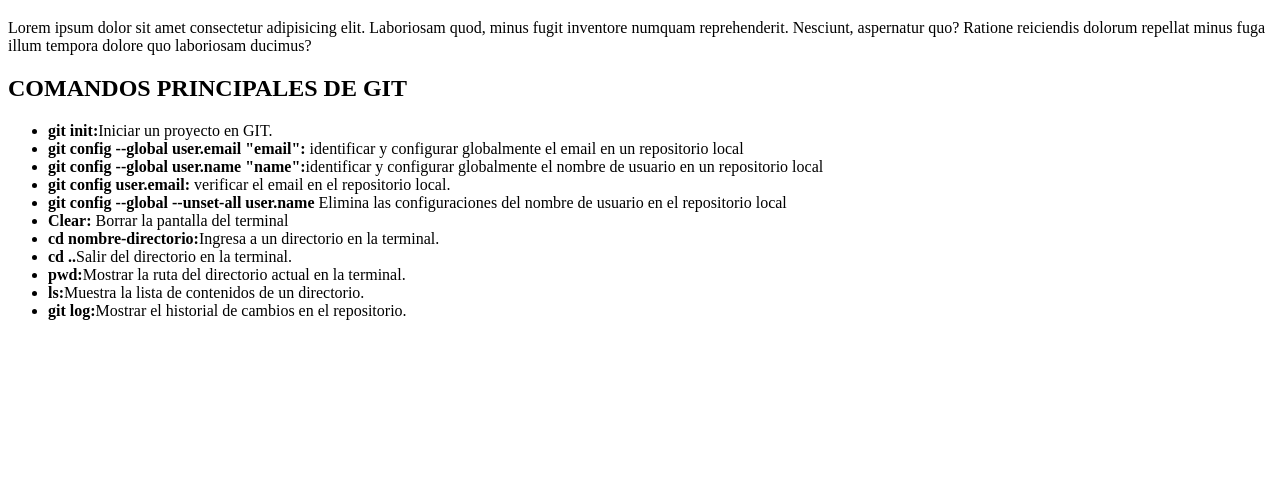
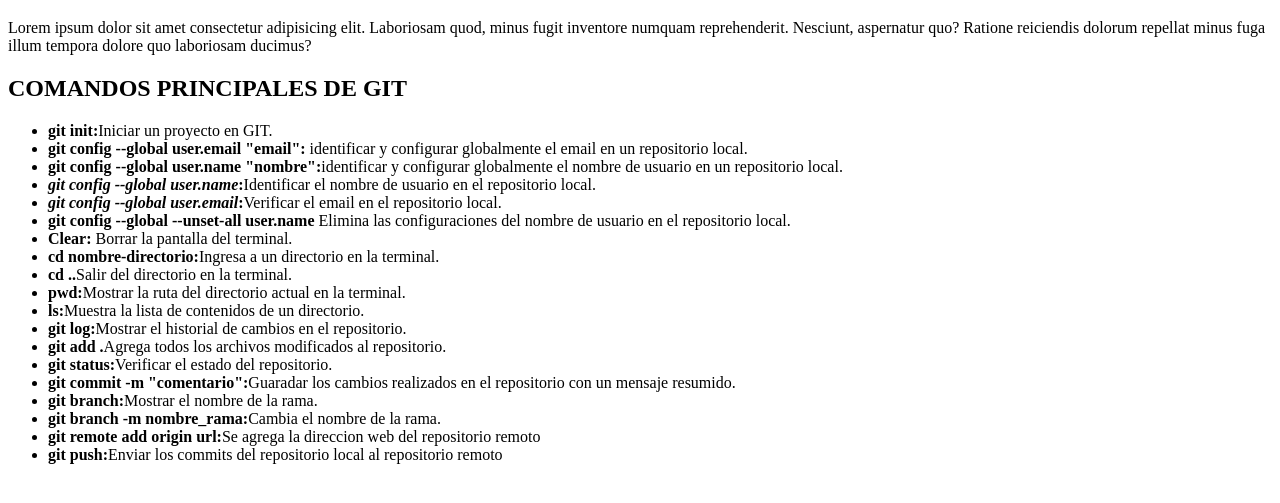
Before and after one commit to jvega9/ADSO_2502629, a plain HTML site: page 01-ejercicio/index.html in a window 1280 px wide. Shown: the part 61-564 px from the top of the page. Drawn offline with Linux system fonts and the light colour scheme.

Commit message:
se agrego al github

```diff
--- a/01-ejercicio/index.html
+++ b/01-ejercicio/index.html
@@ -16,16 +16,24 @@
         <h2>COMANDOS PRINCIPALES DE GIT</h2>
         <ul>
             <li><b>git init:</b>Iniciar un proyecto en GIT.</li>
-            <li><b>git config --global user.email "email": </b>identificar y configurar globalmente el email en un repositorio local</li>
-            <li><b>git config --global user.name "name":</b>identificar y configurar globalmente el nombre de usuario en un repositorio local</li>
-            <li><b>git config user.email:</b> verificar el email en el repositorio local.</li>
-            <li><b>git config --global --unset-all user.name</b> Elimina las configuraciones del nombre de usuario en el repositorio local</li>
-            <li><b>Clear: </b>Borrar la pantalla del terminal</li>
+            <li><b>git config --global user.email "email": </b>identificar y configurar globalmente el email en un repositorio local.</li>
+            <li><b>git config --global user.name "nombre":</b>identificar y configurar globalmente el nombre de usuario en un repositorio local.</li>
+            <li><b><i>git config --global user.name</i>:</b>Identificar el nombre de usuario en el repositorio local.</li>
+            <li><b><i>git config --global user.email</i>:</b>Verificar el email en el repositorio local.</li>
+            <li><b>git config --global --unset-all user.name</b> Elimina las configuraciones del nombre de usuario en el repositorio local.</li>
+            <li><b>Clear: </b>Borrar la pantalla del terminal.</li>
             <li><b>cd nombre-directorio:</b>Ingresa a un directorio en la terminal.</li>
             <li><b>cd ..</b>Salir del directorio en la terminal.</li>
             <li><b>pwd:</b>Mostrar la ruta del directorio actual en la terminal.</li>
             <li><b>ls:</b>Muestra la lista de contenidos de un directorio.</li>
             <li><b>git log:</b>Mostrar el historial de cambios en el repositorio.</li>
+            <li><b>git add .</b>Agrega todos los archivos modificados al repositorio.</li>
+            <li><b>git status:</b>Verificar el estado del repositorio.</li>
+            <li><b>git commit -m "comentario":</b>Guaradar los cambios realizados en el repositorio con un mensaje resumido.</li>
+            <li><b>git branch:</b>Mostrar el  nombre de la rama.</li>
+            <li><b>git branch -m nombre_rama:</b>Cambia el nombre de la rama.</li>
+            <li><b>git remote add origin url:</b>Se agrega la direccion web del repositorio remoto</li>
+            <li><b>git push:</b>Enviar los commits del repositorio local al repositorio remoto</li>
         </ul>
 
 </body>
```
